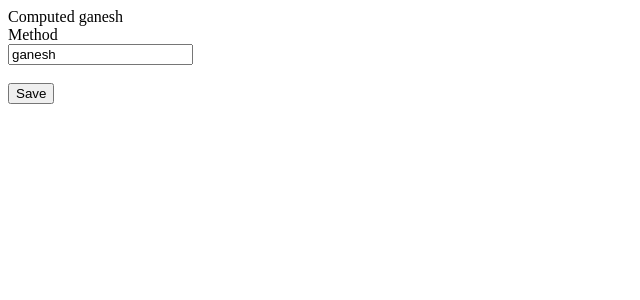
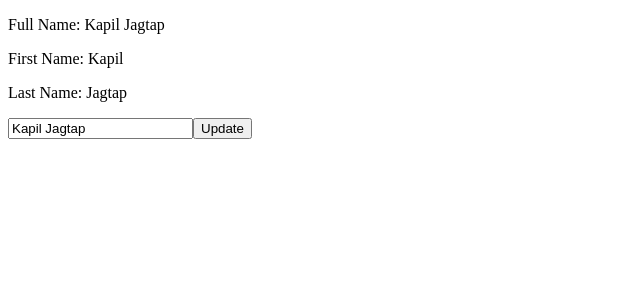
Before and after one commit to gspasarkar/vuejs-project, a Vue app in the folder vue-formexample/: page / in a window 1280 px wide. Shown: the top 300 px of the page, without its empty margins (0-640 px from the left). Built offline with nearby package versions, Linux system fonts and the light colour scheme.

Commit message:
Computed properties example with get set method

```diff
--- a/vue-formexample/src/App.vue
+++ b/vue-formexample/src/App.vue
@@ -1,34 +1,35 @@
-<!--For Notes check Asset folder-->
 <template>
-  <div id="app">
-    Computed {{ isImportant }}<br>
-    Method {{ num }}
-    <br>
-    <input type="text" v-model.lazy="fullName"><br>
-    <br>
-    <button @click="chkNum()">Save</button>
+  <div>
+    <p>Full Name: {{ fullName }}</p>
+    <p>First Name: {{ firstName }}</p>
+    <p>Last Name: {{ lastName }}</p>
+    <input type="text" v-model.lazy.trim="fullName">
+    <button @click="changeName">Update</button>
   </div>
 </template>
 <script>
 export default {
-  name: 'computed_property',
   data () {
     return {
-      fullName: 'ganesh',
-      num: ''
+      firstName: 'Kapil',
+      lastName: 'Jagtap'
     }
   },
   methods: {
-    chkNum () {
-      console.log('Method called')
-      this.num++
+    changeName () {
+      this.fullName = 'Vijay Nagle'
     }
   },
   computed: {
-    isImportant () {
-      console.log('name computed called')
-      if (this.fullName) {
-        return this.fullName
+    fullName: {
+      get () {
+        return this.firstName + ' ' + this.lastName
+      },
+      set (name) {
+        console.log(name)
+        const names = name.split(' ')
+        this.firstName = names[0]
+        this.lastName = names[1]
       }
     }
   }
```
Also changed, not shown: vue-formexample/src/assets/computed_properties.txt.
